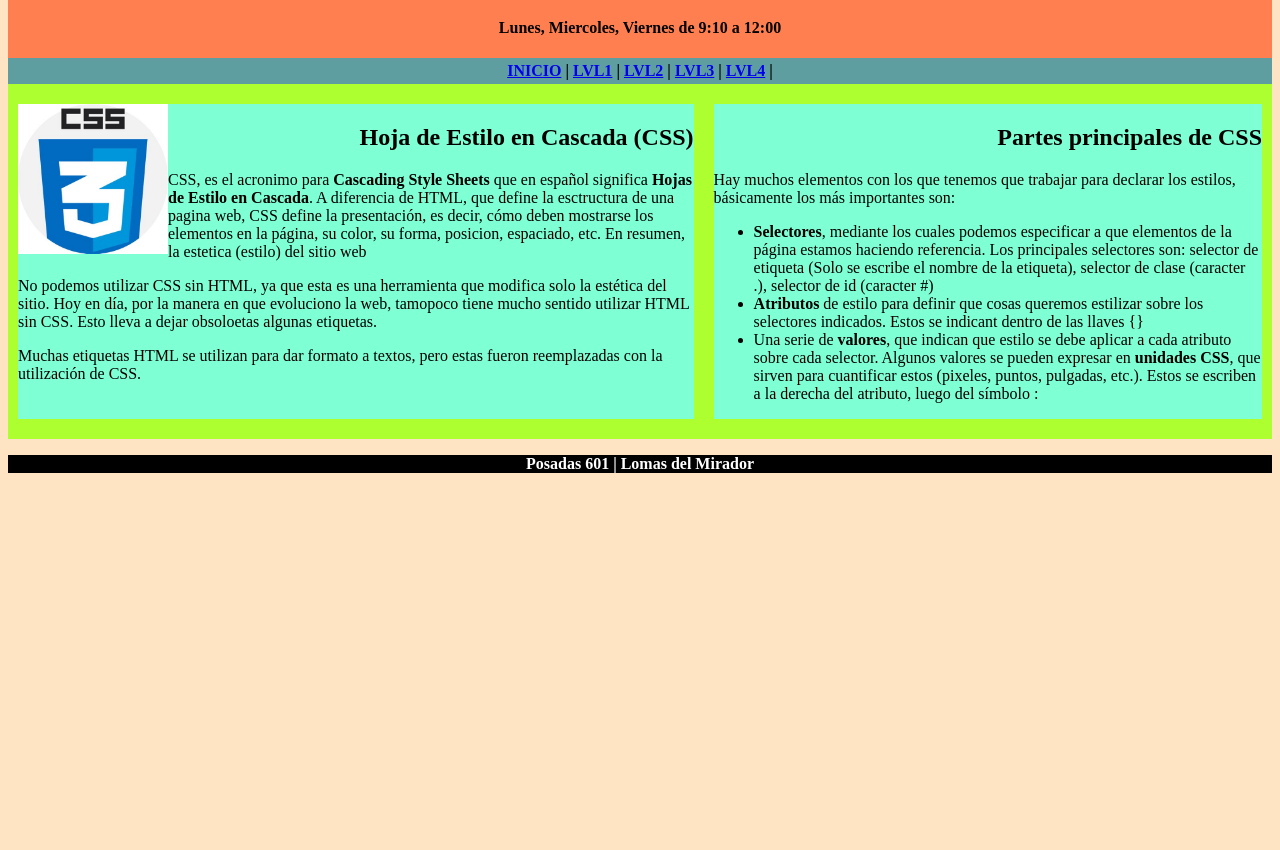
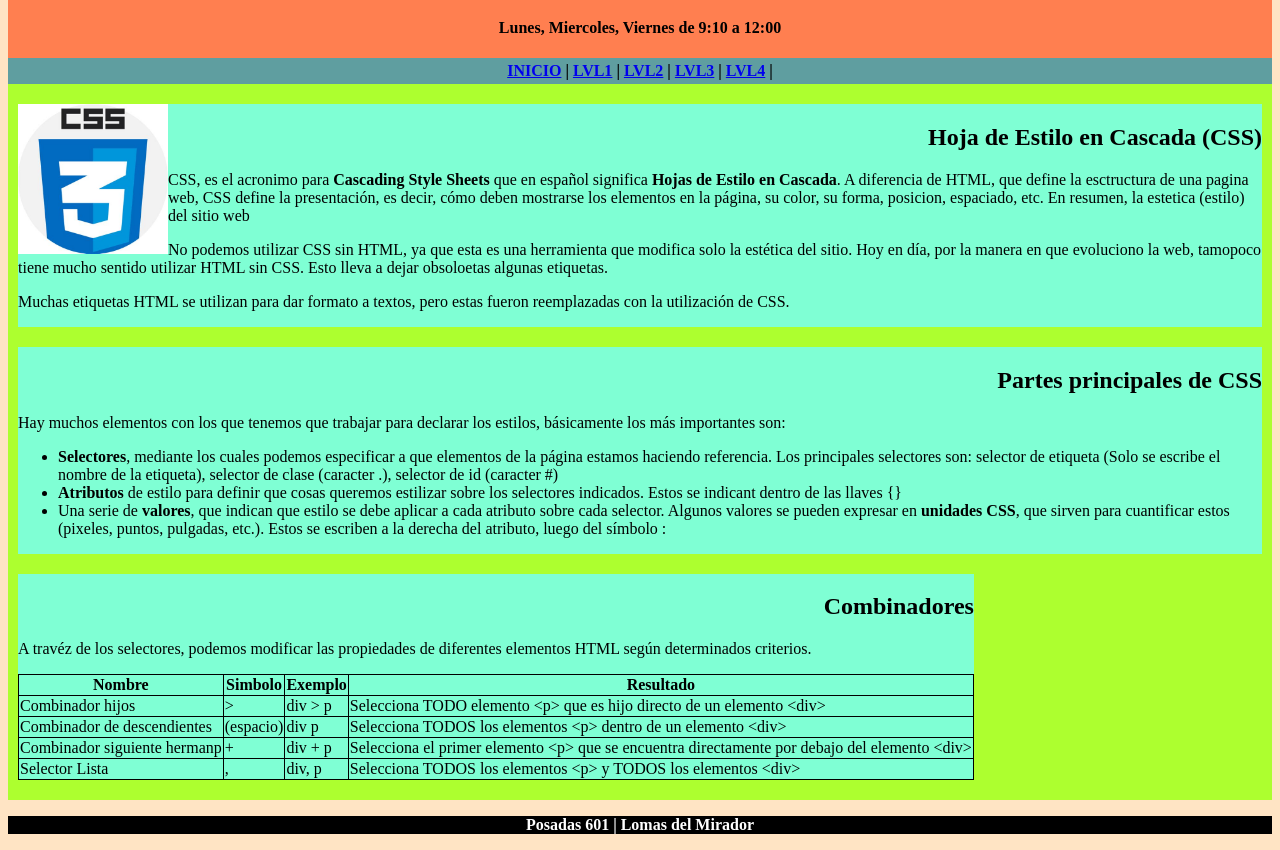
Before and after one commit to mddbsd/clases-frontend, a plain HTML site: page lvl4.html in a window 1280 px wide. Shown: the part 74-924 px from the top of the page. Before the commit the page ends 800 px from the top, so only its background shows below. Drawn offline with Linux system fonts and the light colour scheme.

Commit message:
Agregada la tabla con la descripcion de algunos combinadores css

```diff
--- a/css/general.css
+++ b/css/general.css
@@ -27,6 +27,7 @@ nav{
     background-color: greenyellow;
     padding: 10px 0px 10px 0px;
     display: flex;
+    flex-wrap: wrap;
 }
 
 .titulo {
@@ -43,3 +44,8 @@ img{
     width: 150px;
     height: 150px;
 }
+
+table, th, td{
+    border: 1px solid black;
+    border-collapse: collapse;
+}
--- a/lvl4.html
+++ b/lvl4.html
@@ -24,7 +24,7 @@
             <div class="titulo">
                 <h2>Hoja de Estilo en Cascada (CSS)</h2>
             </div>
-            <div class="articulo-contenido">
+            <div class="parrafo">
                 <p>CSS, es el acronimo para <b>Cascading Style Sheets</b> que en español significa <b>Hojas de Estilo en Cascada</b>. A diferencia de HTML, que define la esctructura de una pagina web, CSS define la presentación, es decir, cómo deben mostrarse los elementos en la página, su color, su forma, posicion, espaciado, etc. En resumen, la estetica (estilo) del sitio web</p>
                 <p>No podemos utilizar CSS sin HTML, ya que esta es una herramienta que modifica solo la estética del sitio. Hoy en día, por la manera en que evoluciono la web, tamopoco tiene mucho sentido utilizar HTML sin CSS. Esto lleva a dejar obsoloetas algunas etiquetas.</p>
                 <p>Muchas etiquetas HTML se utilizan para dar formato a textos, pero estas fueron reemplazadas con la utilización de CSS.</p>
@@ -35,7 +35,7 @@
             <div class="titulo">
                 <h2>Partes principales de CSS</h2>
             </div>
-            <div class="articulo-contenido">
+            <div class="parrafo">
                 <p>Hay muchos elementos con los que tenemos que trabajar para declarar los estilos, básicamente los más importantes son:</p>
                 <ul>
                     <li><b>Selectores</b>, mediante los cuales podemos especificar a que elementos de la página estamos haciendo referencia. Los principales selectores son: selector de etiqueta (Solo se escribe el nombre de la etiqueta), selector de clase (caracter .), selector de id (caracter #)</li>
@@ -44,6 +44,47 @@
                 </ul>
             </div>
         </div>
+
+        <div class="articulo">
+            <div class="titulo">
+                <h2>Combinadores</h2>
+            </div>
+            <div class="parrafo">
+                <p>A travéz de los selectores, podemos modificar las propiedades de diferentes elementos HTML según determinados criterios.</p>
+                <table>
+                    <tr>
+                        <th>Nombre</th>
+                        <th>Simbolo</th>
+                        <th>Exemplo</th>
+                        <th>Resultado</th>
+                    </tr>
+                    <tr>
+                        <td>Combinador hijos</td>
+                        <td>></td>
+                        <td>div > p</td>
+                        <td>Selecciona TODO elemento &lt;p&gt; que es hijo directo de un elemento &lt;div&gt;</td>
+                    </tr>
+                    <tr>
+                        <td>Combinador de descendientes</td>
+                        <td>(espacio)</td>
+                        <td>div p</td>
+                        <td>Selecciona TODOS los elementos &lt;p&gt; dentro de un elemento &lt;div&gt;</td>
+                    </tr>
+                    <tr>
+                        <td>Combinador siguiente hermanp</td>
+                        <td>+</td>
+                        <td> div + p</td>
+                        <td>Selecciona el primer elemento &lt;p&gt; que se encuentra directamente por debajo del elemento &lt;div&gt;</td>
+                    </tr>
+                    <tr>
+                        <td>Selector Lista</td>
+                        <td>,</td>
+                        <td>div, p</td>
+                        <td>Selecciona TODOS los elementos &lt;p&gt; y TODOS los elementos &lt;div&gt;</td>
+                    </tr>
+                </table>
+            </div>
+        </div>
     </div>
     <footer>
         <p>Posadas 601 | Lomas del Mirador</p>
```
